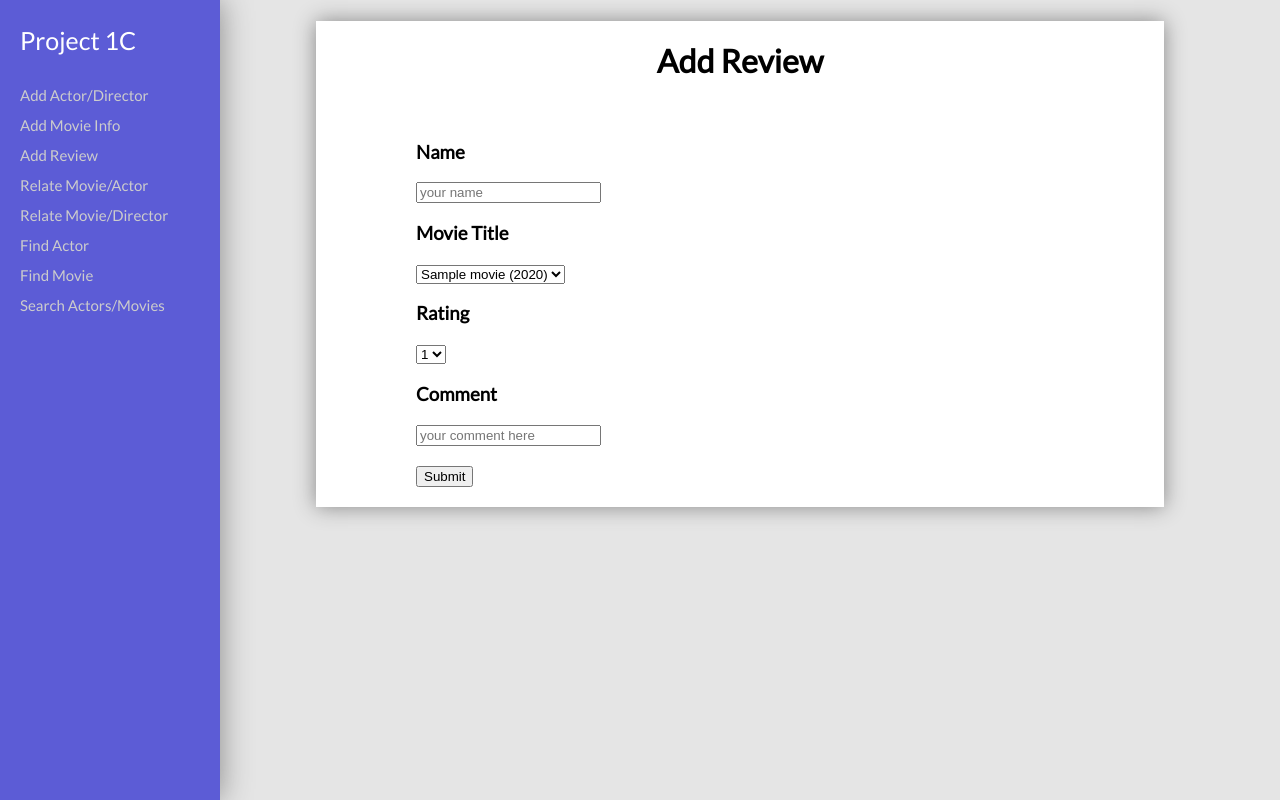
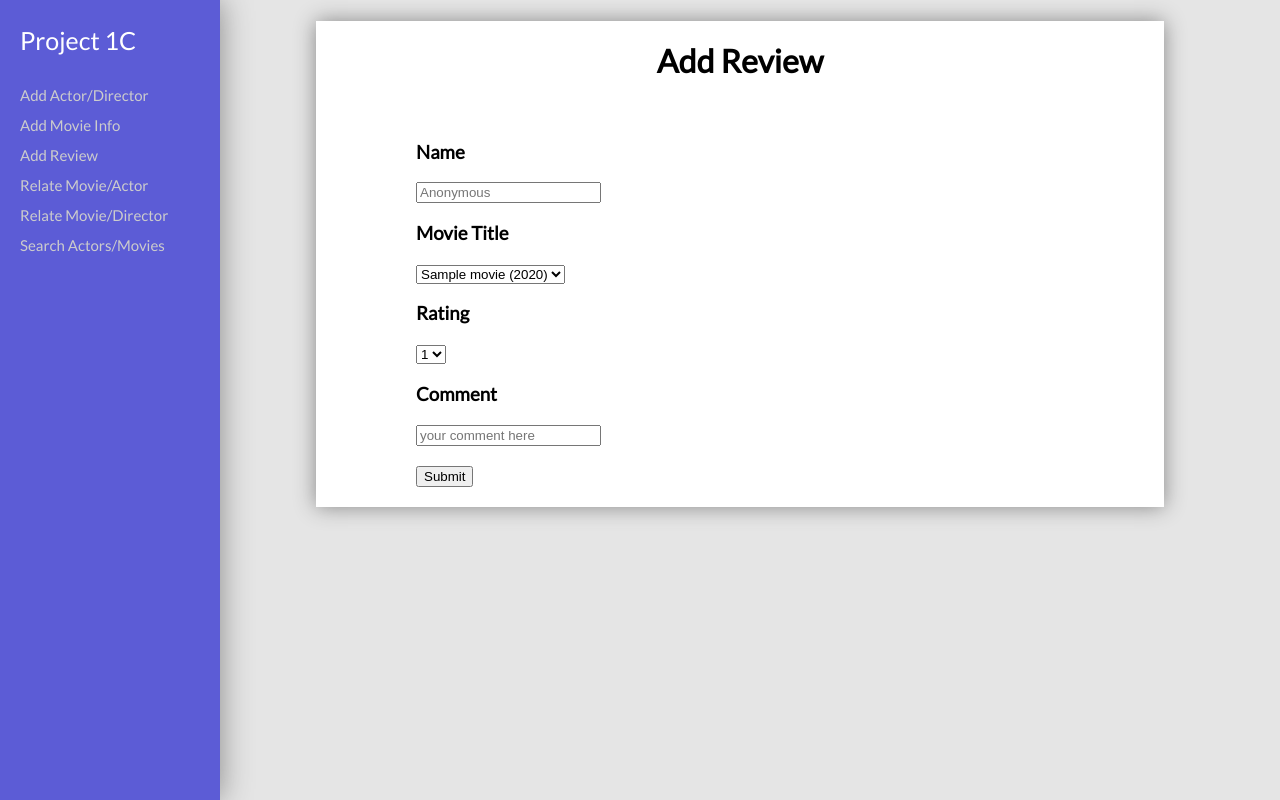
Before and after one commit to ryanlpeterman/ucla-databases-143, a PHP site: page /add-review.php in a window 1280 px wide. Run offline with PHP 8.4, Linux system fonts and the light colour scheme; tables that the repository leaves empty hold one stand-in row (values such as "Sample post").

Commit message:
Updated navicol

```diff
--- a/project1c/www/add-actor-director.php
+++ b/project1c/www/add-actor-director.php
@@ -13,8 +13,6 @@
 		<a href="add-review.php"><div class="navibutton">Add Review</div></a>
                 <a href="relate-movie-actor.php"><div class="navibutton">Relate Movie/Actor</div></a>
                 <a href="relate-movie-director.php"><div class="navibutton">Relate Movie/Director</div></a>
-                <a href="find-actor.php"><div class="navibutton">Find Actor</div></a>
-                <a href="find-movie.php"><div class="navibutton">Find Movie</div></a>
                 <a href="search.php"><div class="navibutton">Search Actors/Movies</div></a>
             </div>
 
--- a/project1c/www/add-movie.php
+++ b/project1c/www/add-movie.php
@@ -13,8 +13,6 @@
 		<a href="add-review.php"><div class="navibutton">Add Review</div></a>
                 <a href="relate-movie-actor.php"><div class="navibutton">Relate Movie/Actor</div></a>
                 <a href="relate-movie-director.php"><div class="navibutton">Relate Movie/Director</div></a>
-                <a href="find-actor.php"><div class="navibutton">Find Actor</div></a>
-                <a href="find-movie.php"><div class="navibutton">Find Movie</div></a>
                 <a href="search.php"><div class="navibutton">Search Actors/Movies</div></a>
             </div>
 
--- a/project1c/www/add-review.php
+++ b/project1c/www/add-review.php
@@ -13,8 +13,6 @@
 		<a href="add-review.php"><div class="navibutton">Add Review</div></a>
                 <a href="relate-movie-actor.php"><div class="navibutton">Relate Movie/Actor</div></a>
                 <a href="relate-movie-director.php"><div class="navibutton">Relate Movie/Director</div></a>
-                <a href="find-actor.php"><div class="navibutton">Find Actor</div></a>
-                <a href="find-movie.php"><div class="navibutton">Find Movie</div></a>
                 <a href="search.php"><div class="navibutton">Search Actors/Movies</div></a>
             </div>
 
@@ -43,7 +41,7 @@
                     <h1> Add Review </h1>
                     <form method="GET">
                         <h3> Name </h3>
-                        <input type="text" placeholder="your name" name="name"/>
+                        <input type="text" placeholder="Anonymous" name="name"/>
 
 			<h3> Movie Title </h3>
 			<select name="movie">
@@ -80,14 +78,12 @@
 			 }
 
 			 if ($correct_formatting) {
-			   if ($forms["name"] == "") {
-			     echo "Please enter your name!<br>";
-			     $correct_formatting = false;
+			   $reviewer_name = $forms["name"];
+			   if ($reviewer_name == "") {
+			     $reviewer_name = "Anonymous";
 			   }
-			 }
 
-			 if ($correct_formatting) {
-			   $query = "INSERT INTO Review VALUES ('" . $forms["name"] . "', NOW(), " . $forms["movie"] . ", " . $forms["rating"] . ", '" . $forms["comment"] . "');";
+			   $query = "INSERT INTO Review VALUES ('" . $reviewer_name . "', NOW(), " . $forms["movie"] . ", " . $forms["rating"] . ", '" . $forms["comment"] . "');";
 			   $result = $conn->query($query);
 
 		           if (!$result) {
--- a/project1c/www/index.php
+++ b/project1c/www/index.php
@@ -13,8 +13,6 @@
 		<a href="add-review.php"><div class="navibutton">Add Review</div></a>
                 <a href="relate-movie-actor.php"><div class="navibutton">Relate Movie/Actor</div></a>
                 <a href="relate-movie-director.php"><div class="navibutton">Relate Movie/Director</div></a>
-                <a href="find-actor.php"><div class="navibutton">Find Actor</div></a>
-                <a href="find-movie.php"><div class="navibutton">Find Movie</div></a>
                 <a href="search.php"><div class="navibutton">Search Actors/Movies</div></a>
             </div>
 
--- a/project1c/www/relate-movie-actor.php
+++ b/project1c/www/relate-movie-actor.php
@@ -13,8 +13,6 @@
 		<a href="add-review.php"><div class="navibutton">Add Review</div></a>
                 <a href="relate-movie-actor.php"><div class="navibutton">Relate Movie/Actor</div></a>
                 <a href="relate-movie-director.php"><div class="navibutton">Relate Movie/Director</div></a>
-                <a href="find-actor.php"><div class="navibutton">Find Actor</div></a>
-                <a href="find-movie.php"><div class="navibutton">Find Movie</div></a>
                 <a href="search.php"><div class="navibutton">Search Actors/Movies</div></a>
             </div>
 
--- a/project1c/www/relate-movie-director.php
+++ b/project1c/www/relate-movie-director.php
@@ -13,8 +13,6 @@
 		<a href="add-review.php"><div class="navibutton">Add Review</div></a>
                 <a href="relate-movie-actor.php"><div class="navibutton">Relate Movie/Actor</div></a>
                 <a href="relate-movie-director.php"><div class="navibutton">Relate Movie/Director</div></a>
-                <a href="find-actor.php"><div class="navibutton">Find Actor</div></a>
-                <a href="find-movie.php"><div class="navibutton">Find Movie</div></a>
                 <a href="search.php"><div class="navibutton">Search Actors/Movies</div></a>
             </div>
 
--- a/project1c/www/search.php
+++ b/project1c/www/search.php
@@ -13,8 +13,6 @@
 		<a href="add-review.php"><div class="navibutton">Add Review</div></a>
                 <a href="relate-movie-actor.php"><div class="navibutton">Relate Movie/Actor</div></a>
                 <a href="relate-movie-director.php"><div class="navibutton">Relate Movie/Director</div></a>
-                <a href="find-actor.php"><div class="navibutton">Find Actor</div></a>
-                <a href="find-movie.php"><div class="navibutton">Find Movie</div></a>
                 <a href="search.php"><div class="navibutton">Search Actors/Movies</div></a>
             </div>
 
```
